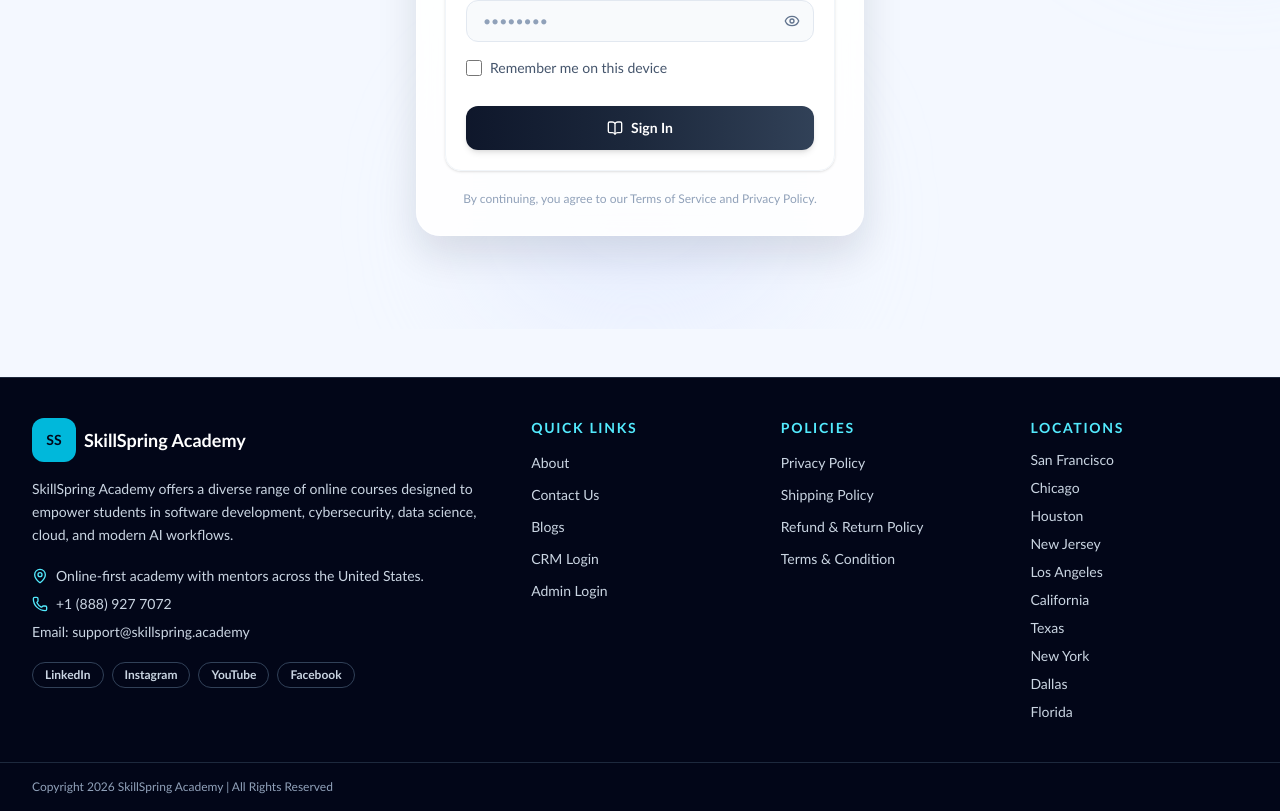
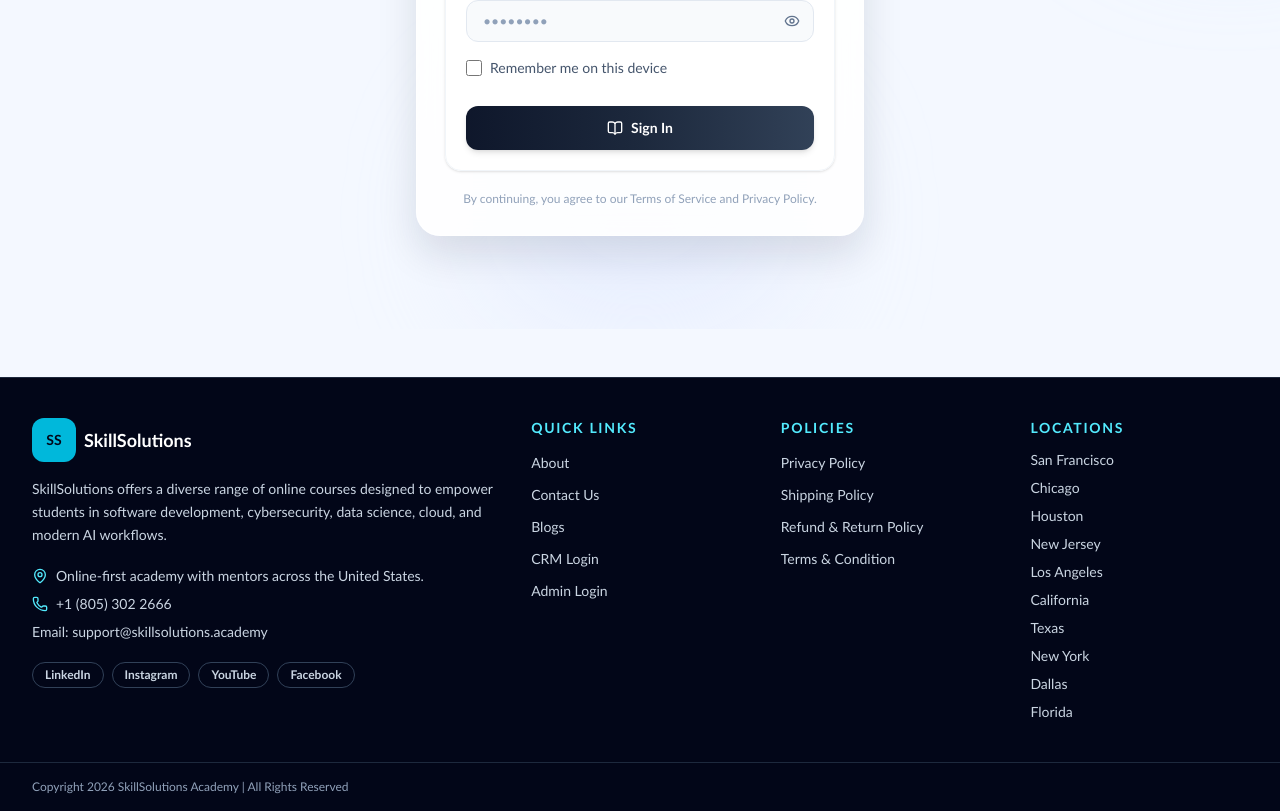
Before and after one commit to Keshav-1973/lms-store, a Next.js app: page /login in a window 1280 px wide. Shown: the part 545-1356 px from the top of the page. Built offline with nearby package versions, Linux system fonts and the light colour scheme; no server answers; the database is empty.

Commit message:
name changes

```diff
--- a/src/app/api/contact/route.ts
+++ b/src/app/api/contact/route.ts
@@ -37,7 +37,7 @@ export async function POST(request: Request) {
   const smtpUser = process.env.SMTP_USER;
   const smtpPass = process.env.SMTP_PASS;
   const mailFrom = process.env.MAIL_FROM ?? smtpUser;
-  const mailTo = process.env.MAIL_TO ?? "support@skillspring.academy";
+  const mailTo = process.env.MAIL_TO ?? "support@skillsolutions.academy";
 
   const smtpPort = Number.parseInt(smtpPortRaw, 10);
   const secure =
--- a/src/app/blogs/page.tsx
+++ b/src/app/blogs/page.tsx
@@ -24,7 +24,7 @@ export default function BlogsPage() {
       <section className="rounded-3xl border border-slate-200 bg-white p-8 shadow-sm">
         <h1 className="text-3xl font-bold text-slate-900">Blogs</h1>
         <p className="mt-3 text-sm text-slate-600">
-          Learning guides and career insights from the SkillSpring team.
+          Learning guides and career insights from the SkillSolutions team.
         </p>
 
         <div className="mt-6 grid gap-4 md:grid-cols-2">
--- a/src/app/contact-us/page.tsx
+++ b/src/app/contact-us/page.tsx
@@ -15,19 +15,19 @@ export default function ContactUsPage() {
           <p>
             Email:{" "}
             <Link
-              href="mailto:support@skillspring.academy"
+              href="mailto:support@skillsolutions.academy"
               className="text-cyan-700 hover:underline"
             >
-              support@skillspring.academy
+              support@skillsolutions.academy
             </Link>
           </p>
           <p>
             Phone:{" "}
             <Link
-              href="tel:+18889277072"
+              href="tel:+18053022666"
               className="text-cyan-700 hover:underline"
             >
-              +1 (888) 927 7072
+              +1 (805) 302 2666
             </Link>
           </p>
           <p>Hours: Mon - Fri, 9:00 AM - 6:00 PM (US time zones)</p>
--- a/src/app/layout.tsx
+++ b/src/app/layout.tsx
@@ -7,7 +7,7 @@ import "./globals.css";
 import "./theme.css";
 
 export const metadata: Metadata = {
-  title: "SkillSpring Academy",
+  title: "SkillSolutions",
   description:
     "Digital courses platform for Data Science, Web Development, and AI/ML.",
 };
--- a/src/app/locations/page.tsx
+++ b/src/app/locations/page.tsx
@@ -7,7 +7,7 @@ export default function LocationsPage() {
       <section className="rounded-3xl border border-slate-200 bg-white p-8 shadow-sm">
         <h1 className="text-3xl font-bold text-slate-900">Locations</h1>
         <p className="mt-3 text-sm text-slate-600">
-          Explore SkillSpring learning support by region.
+          Explore SkillSolutions learning support by region.
         </p>
 
         <div className="mt-6 grid gap-3 sm:grid-cols-2 md:grid-cols-3">
--- a/src/app/login/login-form-enhancements.tsx
+++ b/src/app/login/login-form-enhancements.tsx
@@ -3,7 +3,7 @@
 import { Eye, EyeOff } from "lucide-react";
 import { useEffect, useRef, useState } from "react";
 
-const REMEMBERED_EMAIL_KEY = "skillspring_remembered_email";
+const REMEMBERED_EMAIL_KEY = "skillsolutions_remembered_email";
 
 export default function LoginFormEnhancements({
   isRegister,
--- a/src/app/login/page.tsx
+++ b/src/app/login/page.tsx
@@ -31,7 +31,7 @@ export default async function LoginPage({
             SS
           </span>
           <h1 className="text-2xl font-extrabold tracking-tight text-slate-900 sm:text-3xl">
-            Welcome to SkillSpring
+            Welcome to SkillSolutions
           </h1>
           <p className="max-w-xs text-sm text-slate-500">
             {isRegister
--- a/src/app/page.tsx
+++ b/src/app/page.tsx
@@ -341,8 +341,8 @@ export default function Home() {
       </main>
 
       <Link
-        href="tel:+18889277072"
-        aria-label="Call SkillSpring support"
+        href="tel:+18053022666"
+        aria-label="Call SkillSolutions support"
         title="Call us"
         className="fixed bottom-6 right-6 z-20 inline-flex h-14 w-14 items-center justify-center rounded-full bg-cyan-500 text-slate-950 shadow-xl ring-4 ring-cyan-200/50 transition hover:-translate-y-0.5 hover:bg-cyan-400"
       >
--- a/src/app/refund-policy/page.tsx
+++ b/src/app/refund-policy/page.tsx
@@ -4,11 +4,11 @@ export default function RefundPolicyPage() {
       <section className="rounded-3xl border border-slate-200 bg-white p-8 shadow-sm">
         <h1 className="text-3xl font-bold text-slate-900">Refund Policy</h1>
         <p className="mt-4 text-sm leading-relaxed text-slate-600">
-          At <span className="font-semibold">SkillSpring Academy</span>, we are
-          committed to delivering a positive and enriching learning experience
-          for both online and classroom-style training. We understand that plans
-          can change, so this policy explains our cancellation and refund terms
-          in a transparent way.
+          At <span className="font-semibold">SkillSolutions Academy</span>, we
+          are committed to delivering a positive and enriching learning
+          experience for both online and classroom-style training. We understand
+          that plans can change, so this policy explains our cancellation and
+          refund terms in a transparent way.
         </p>
         <p className="mt-3 text-sm leading-relaxed text-slate-600">
           By purchasing a course, you agree to our Privacy Policy, Terms &
@@ -148,10 +148,10 @@ export default function RefundPolicyPage() {
             <p className="mt-2">
               For any questions or assistance, contact our support team at{" "}
               <a
-                href="mailto:support@skillspring.academy"
+                href="mailto:support@skillsolutions.academy"
                 className="font-medium text-cyan-700 hover:underline"
               >
-                support@skillspring.academy
+                support@skillsolutions.academy
               </a>
               .
             </p>
--- a/src/components/cart-provider.tsx
+++ b/src/components/cart-provider.tsx
@@ -30,7 +30,7 @@ type CartContextValue = {
   totalPrice: number;
 };
 
-const CART_STORAGE_KEY = "skillspring_cart_v1";
+const CART_STORAGE_KEY = "skillsolutions_cart_v1";
 
 type CoursesApiResponse = {
   courses?: Array<{ slug: string }>;
--- a/src/components/common-footer.tsx
+++ b/src/components/common-footer.tsx
@@ -69,14 +69,14 @@ export function CommonFooter() {
               SS
             </span>
             <span className="text-lg font-semibold text-white">
-              SkillSpring Academy
+              SkillSolutions
             </span>
           </Link>
 
           <p className="mt-4 max-w-xl text-sm leading-relaxed text-slate-300">
-            SkillSpring Academy offers a diverse range of online courses
-            designed to empower students in software development, cybersecurity,
-            data science, cloud, and modern AI workflows.
+            SkillSolutions offers a diverse range of online courses designed to
+            empower students in software development, cybersecurity, data
+            science, cloud, and modern AI workflows.
           </p>
 
           <div className="mt-5 space-y-2 text-sm text-slate-300">
@@ -89,19 +89,19 @@ export function CommonFooter() {
             <p className="flex items-center gap-2">
               <Phone className="h-4 w-4 shrink-0 text-cyan-300" />
               <Link
-                href="tel:+18889277072"
+                href="tel:+18053022666"
                 className="transition hover:text-white"
               >
-                +1 (888) 927 7072
+                +1 (805) 302 2666
               </Link>
             </p>
             <p>
               Email:{" "}
               <Link
-                href="mailto:support@skillspring.academy"
+                href="mailto:support@skillsolutions.academy"
                 className="transition hover:text-white"
               >
-                support@skillspring.academy
+                support@skillsolutions.academy
               </Link>
             </p>
           </div>
@@ -164,7 +164,7 @@ export function CommonFooter() {
 
       <div className="border-t border-slate-800 px-5 py-4 sm:px-8">
         <p className="mx-auto w-full max-w-7xl text-xs text-slate-400">
-          Copyright 2026 SkillSpring Academy | All Rights Reserved
+          Copyright 2026 SkillSolutions Academy | All Rights Reserved
         </p>
       </div>
     </footer>
--- a/src/components/common-header.tsx
+++ b/src/components/common-header.tsx
@@ -280,7 +280,7 @@ export function CommonHeader({
               href="/"
               onClick={closeAccountMenu}
             >
-              SkillSpring
+              SkillSolutions
             </Link>
           )}
         </div>
```
Also changed, not shown: 1 other file (tests, documents, lock files or other folders).
